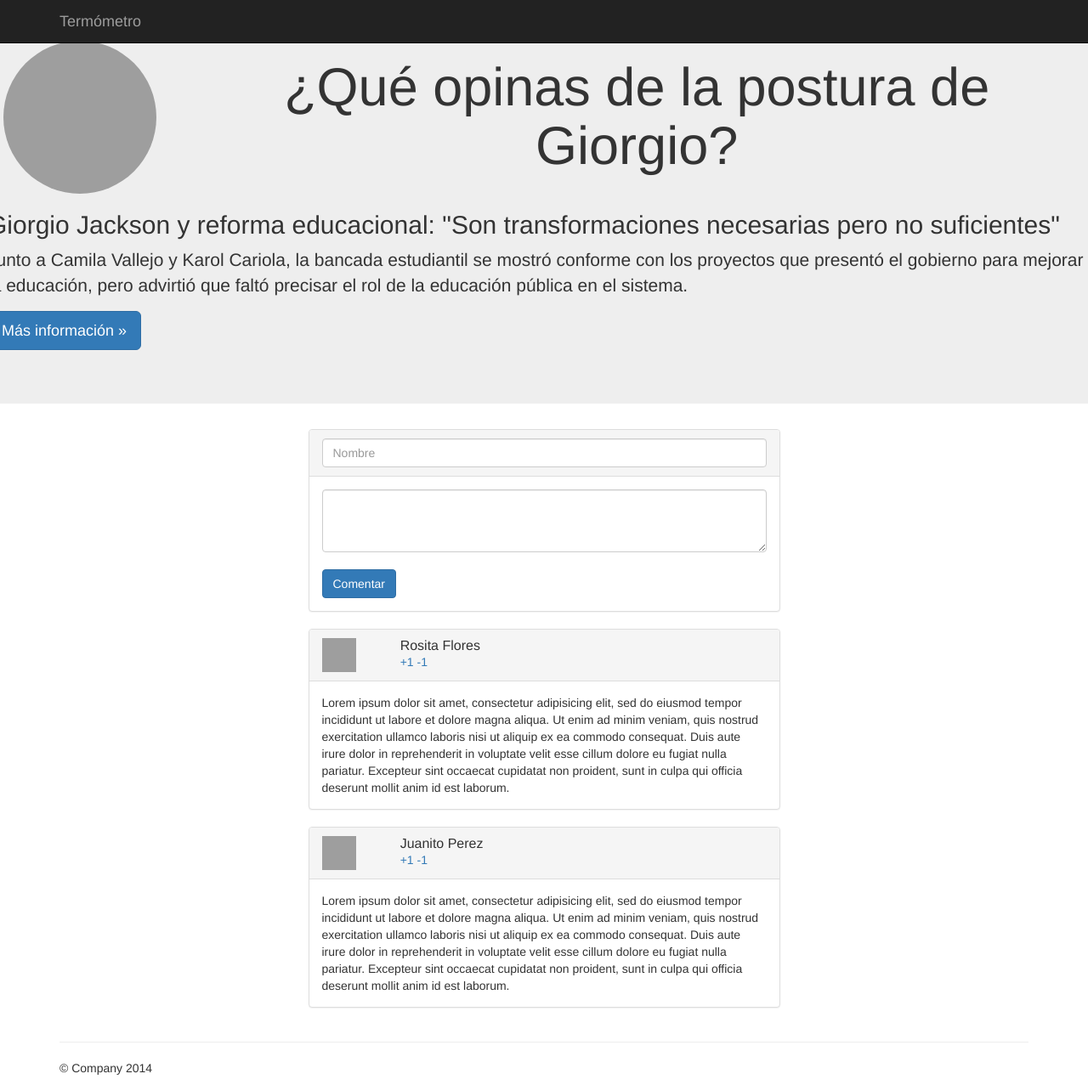
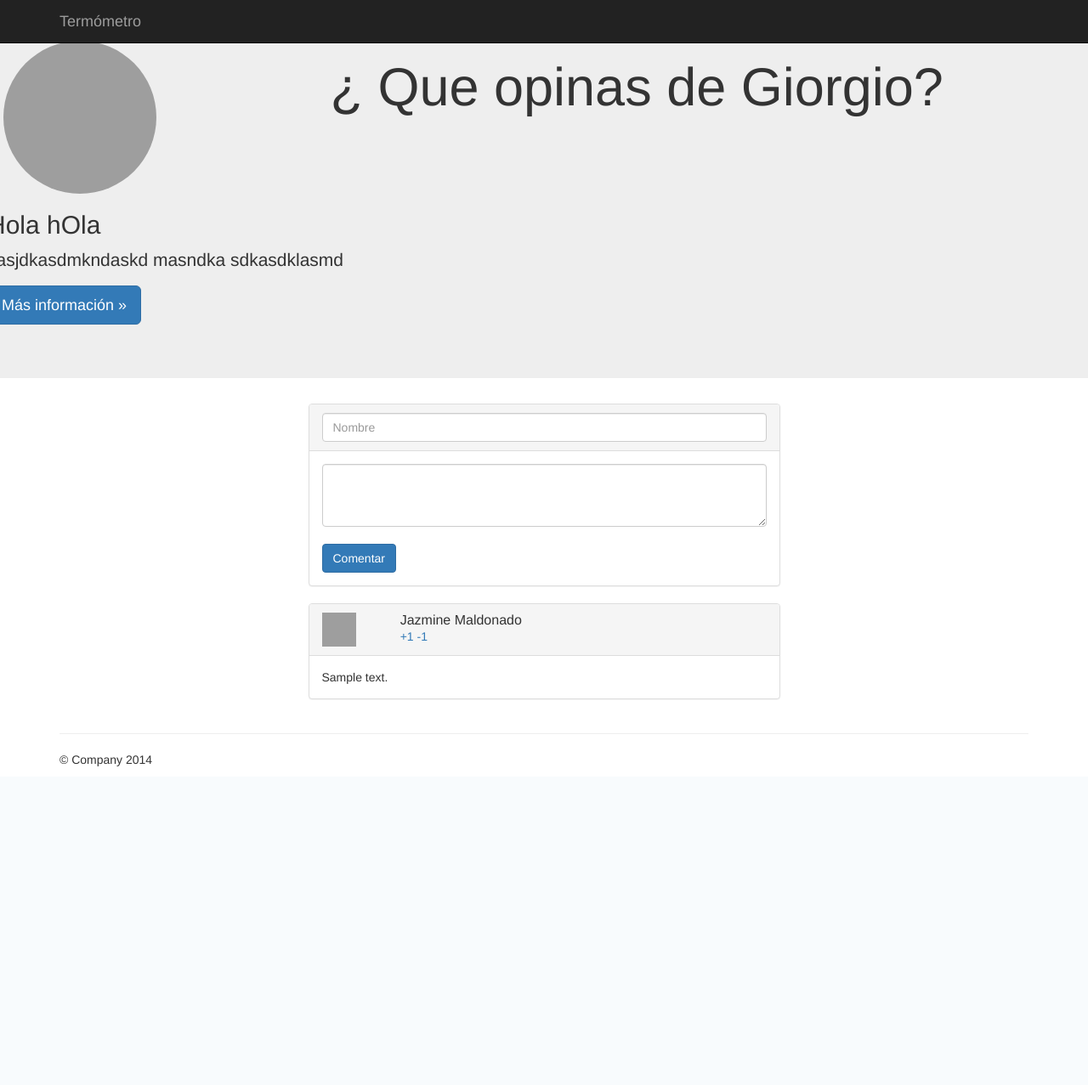
Before and after one commit to GonzaloAfa/Termometro, a Django app: page /comentario/ in a window 1280 px wide. Shown: the whole page at 85% size. After the commit the page ends 902 px from the top, so only its background shows below. Run offline with Django 3.2, Linux system fonts and the light colour scheme; data comes from the database, SQL or seed files in the repository; tables that the repository leaves empty hold one stand-in row (values such as "Sample post"); parts of the project's set-up code (start-up, migrations or seed data) failed here and were passed over; some libraries are stand-ins or nearby versions; grey boxes are pictures that could not be loaded.

Commit message:
Agregado lo que hizo el Afa

```diff
--- a/comentario/views.py
+++ b/comentario/views.py
@@ -1,7 +1,24 @@
 from django.shortcuts import render
 from django.http import HttpResponse
 from django.template import RequestContext
-from django.shortcuts import render_to_response
+from django.shortcuts import render_to_response, get_object_or_404
+
+from preguntar.models import Pregunta
+from comentario.models import Comentario
 
 def comentar(request):
-	return render_to_response('comentario.html', context_instance=RequestContext(request))
+
+	id = 1
+	query_pregunta = get_object_or_404(Pregunta, pk = id)
+	query_comentarios = Comentario.objects.filter(id_pregunta = query_pregunta)
+
+	return render_to_response('comentario.html',
+		{'modelo': query_pregunta, 'comentarios':query_comentarios},
+		context_instance=RequestContext(request))
+
+
+def lista_preguntas(request):
+	lista_preguntas = Pregunta.objects.all()
+	return render_to_response('comentario.html',
+		{'lista_preguntas' : lista_preguntas},
+		context_instance=RequestContext(request))
--- a/preguntar/models.py
+++ b/preguntar/models.py
@@ -12,10 +12,13 @@ class Categoria(models.Model):
 # Create your models here.
 class Pregunta(models.Model):
 	usuario 	= models.ForeignKey(Usuario)
-	texto 		= models.TextField()
+	pregunta 	= models.TextField()
+	encabezado	= models.TextField()
+	cuerpo		= models.TextField()
+	url			= models.URLField(null=True)
 	categoria 	= models.ManyToManyField(Categoria)
 	relevancia 	= models.IntegerField(default=0)
 	fecha 		= models.DateTimeField(auto_now = True)
 
 	def __unicode__(self):
-		return self.texto
+		return self.pregunta
--- a/templates/comentario.html
+++ b/templates/comentario.html
@@ -31,13 +31,13 @@
             <img src="https://encrypted-tbn1.gstatic.com/images?q=tbn:ANd9GcTG4RKDxDzOos8wCCRDBlEiUlj6YYaJ8yDZZo7ZJS93Xk4QNsJhxw" class="img-circle" alt="circle-image" width="180px" height="180px">
           </div>
         <div class="col-sm-10 text-center">
-  				<h1>¿Qué opinas de la postura de Giorgio?</h1>
+          <h1>{{modelo.pregunta}}</h1>
         </div>
         </div>
         <div class="row">
-            <h2>Giorgio Jackson y reforma educacional: "Son transformaciones necesarias pero no suficientes"</h2>
-            <p>Junto a Camila Vallejo y Karol Cariola, la bancada estudiantil se mostró conforme con los proyectos que presentó el gobierno para mejorar la educación, pero advirtió que faltó precisar el rol de la educación pública en el sistema.</p>
-            <p><a href="http://www.latercera.com/noticia/politica/2014/05/674-578811-9-giorgio-jackson-y-reforma-educacional-son-transformaciones-necesarias-pero-no.shtml" class="btn btn-primary btn-lg" role="button">Más información &raquo;</a></p>
+            <h2>{{modelo.encabezado}}</h2>
+            <p>{{modelo.cuerpo}}</p>
+            <p><a href="{{modelo.url}}" class="btn btn-primary btn-lg" role="button">Más información &raquo;</a></p>
         </div>
     </div>
 
@@ -58,50 +58,31 @@
                     <button type="button" class="btn btn-primary">Comentar</button>
                 </div>
             </div>
+
+
+            {% for comment in comentarios%}
             <div class="panel panel-default">
+
                 <div class="panel-heading">
                     <div class="row">
                         <div class="col-sm-2">
                             <img src="http://www.clker.com/cliparts/b/1/f/a/1195445301811339265dagobert83_female_user_icon.svg.med.png" class="img-square" alt="foto-usuario" width="40px" height="40px">
                         </div>
                         <div class="col-sm-4">
-                            <h3 class="panel-title">Rosita Flores</h3>
+                            <h3 class="panel-title">{{comment.usuario.nombre}} {{comment.usuario.apellido}}</h3>
                             <a href="#"> +1 </a>
                             <a href="#"> -1 </a>
                         </div>
                     </div>
                 </div>
                 <div class="panel-body">
-                  Lorem ipsum dolor sit amet, consectetur adipisicing elit, sed do eiusmod
-                  tempor incididunt ut labore et dolore magna aliqua. Ut enim ad minim veniam,
-                  quis nostrud exercitation ullamco laboris nisi ut aliquip ex ea commodo
-                  consequat. Duis aute irure dolor in reprehenderit in voluptate velit esse
-                  cillum dolore eu fugiat nulla pariatur. Excepteur sint occaecat cupidatat non
-                  proident, sunt in culpa qui officia deserunt mollit anim id est laborum.
+                  {{comment.texto}}
                 </div>
             </div>
-            <div class="panel panel-default">
-                <div class="panel-heading">
-                    <div class="row">
-                        <div class="col-sm-2">
-                            <img src="http://www.clipartbest.com/cliparts/jcx/do7/jcxdo7RcE.png" class="img-square" alt="foto-usuario" width="40px" height="40px">
-                        </div>
-                        <div class="col-sm-4">
-                            <h3 class="panel-title">Juanito Perez</h3>
-                            <a href="#"> +1 </a>
-                            <a href="#"> -1 </a>
-                        </div>
-                    </div>
-                </div>
-                <div class="panel-body">
-                  Lorem ipsum dolor sit amet, consectetur adipisicing elit, sed do eiusmod
-                  tempor incididunt ut labore et dolore magna aliqua. Ut enim ad minim veniam,
-                  quis nostrud exercitation ullamco laboris nisi ut aliquip ex ea commodo
-                  consequat. Duis aute irure dolor in reprehenderit in voluptate velit esse
-                  cillum dolore eu fugiat nulla pariatur. Excepteur sint occaecat cupidatat non
-                  proident, sunt in culpa qui officia deserunt mollit anim id est laborum.
-                </div>
-            </div>
+            {% endfor %}
+
+
+
         </div>
         <div class="col-sm-3">
         </div>
```
Also changed, not shown: comentario/models.py (line endings or trailing spaces), database-SQLi.db. Lines whose indentation alone changed are shown as unchanged.
